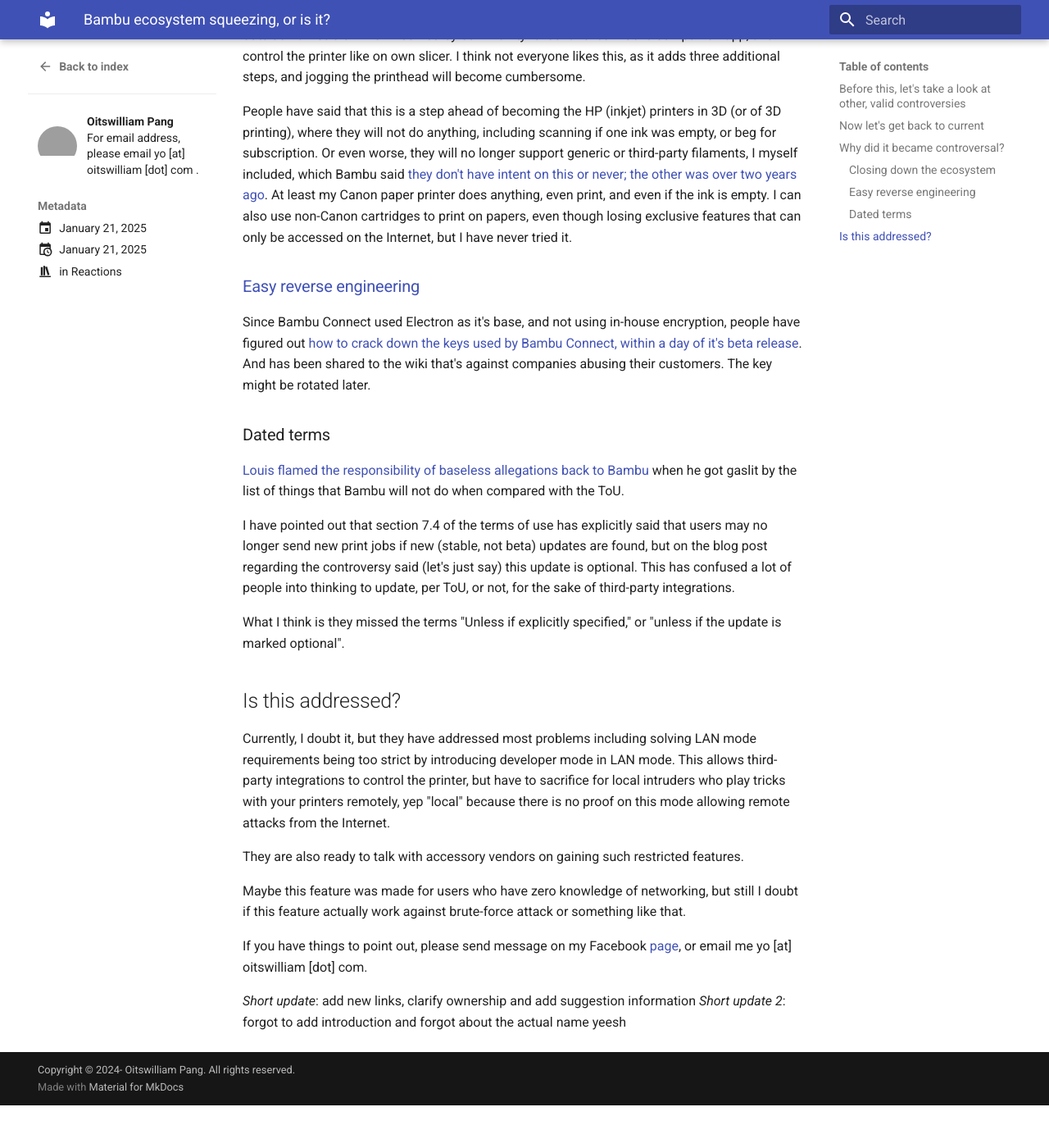
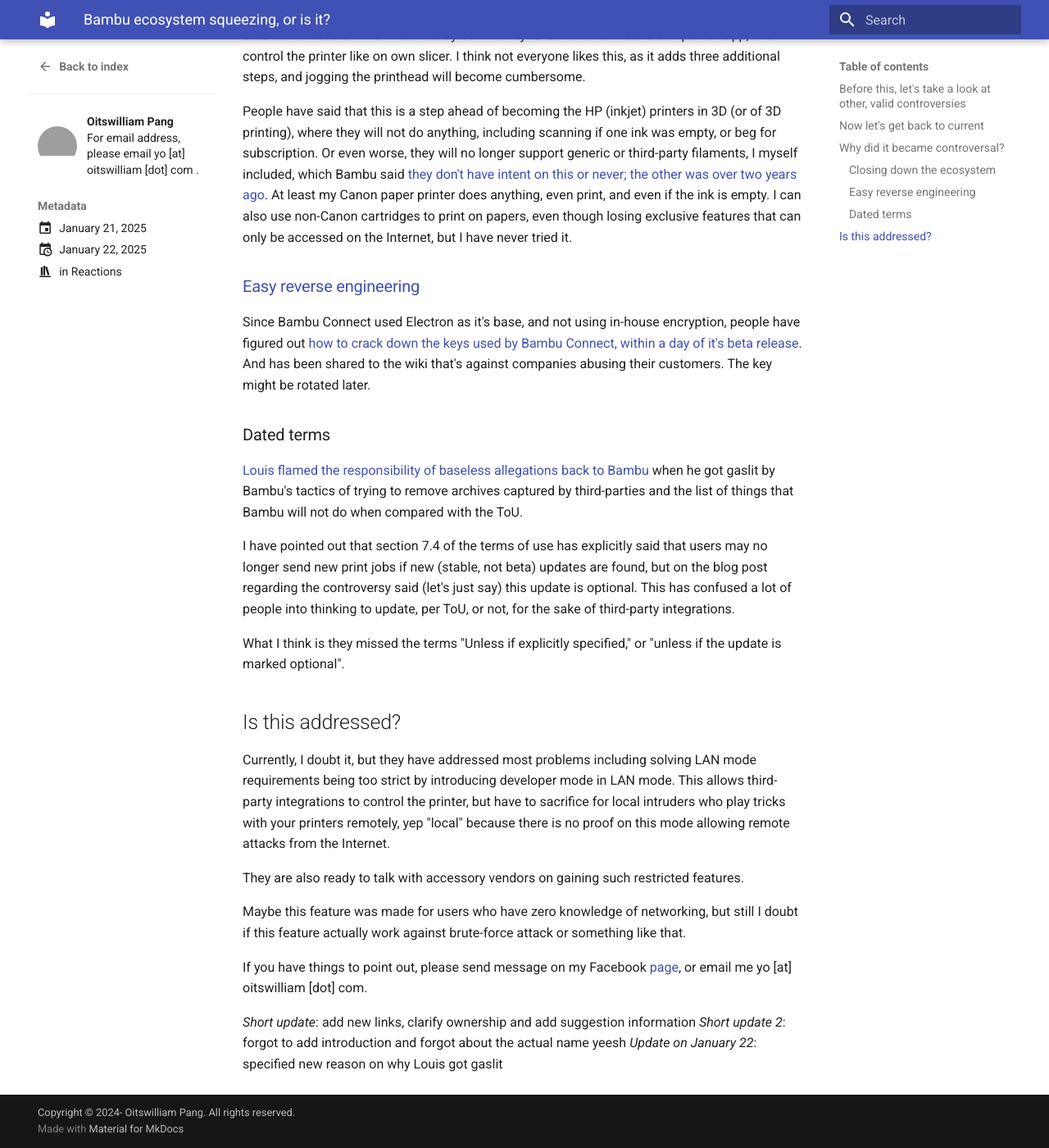
Before and after one commit to Bunny350/blogs, an MkDocs documentation site: the page built from docs/posts/bambu-ecosystem-squeezing.md, in a window 1280 px wide and 1400 px high, scrolled down 1763 px. Shown: the whole window at 82% size. Built offline with MkDocs 1.6.1 and Material for MkDocs 9.7.7, drawn with Linux system fonts in a browser that asks for light colours; before the commit the page ends 3111 px from its top, so only the background shows below that; grey boxes are pictures that could not be loaded.

Commit message:
Update bambu-ecosystem-squeezing.md

```diff
--- a/docs/posts/bambu-ecosystem-squeezing.md
+++ b/docs/posts/bambu-ecosystem-squeezing.md
@@ -1,7 +1,7 @@
 ---
 date:
   created: 2025-01-21
-  updated: 2025-01-21
+  updated: 2025-01-22
 tags:
   - reactions
   - ecosystem
@@ -51,7 +51,7 @@
 
 ### Dated terms
 
-[Louis flamed the responsibility of baseless allegations back to Bambu](https://www.youtube.com/watch?v=W6MybDJfmmY) when he got gaslit by the list of things that Bambu will not do when compared with the ToU.
+[Louis flamed the responsibility of baseless allegations back to Bambu](https://www.youtube.com/watch?v=W6MybDJfmmY) when he got gaslit by Bambu's tactics of trying to remove archives captured by third-parties and the list of things that Bambu will not do when compared with the ToU.
 
 I have pointed out that section 7.4 of the terms of use has explicitly said that users may no longer send new print jobs if new (stable, not beta) updates are found, but on the blog post regarding the controversy said (let's just say) this update is optional. This has confused a lot of people into thinking to update, per ToU, or not, for the sake of third-party integrations.
 
@@ -69,3 +69,4 @@
 
 *Short update*: add new links, clarify ownership and add suggestion information
 *Short update 2*: forgot to add introduction and forgot about the actual name yeesh
+*Update on January 22*: specified new reason on why Louis got gaslit
```
